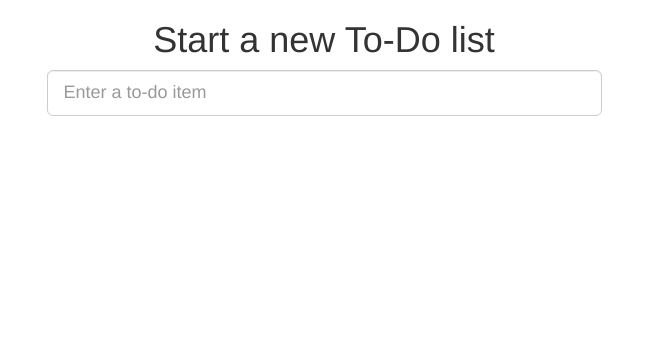
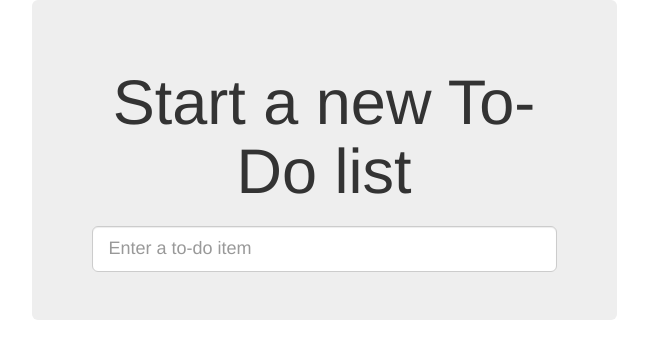
Before and after one commit to asselapathirana/tdddjango, a Django app: page / in a window 1280 px wide. Shown: the top 359 px of the page, without its empty margins (316-964 px from the left). Run offline with Django 3.2, Linux system fonts and the light colour scheme; some libraries are stand-ins or nearby versions.

Commit message:
fixed few mistakes (minor) on base.html

```diff
--- a/functional_tests/tests.py
+++ b/functional_tests/tests.py
@@ -7,7 +7,7 @@ from selenium.webdriver.common.keys import Keys
 class NewVisitorTest(StaticLiveServerTestCase): #
     def setUp(self):
         self.browser = webdriver.Firefox()
-        self.browser.implicitly_wait(3)
+        #self.browser.implicitly_wait(3)
     def tearDown(self):
         self.browser.refresh()
         self.browser.quit()
--- /dev/null
+++ b/lists/static/base.css
@@ -0,0 +1,3 @@
+#id_new_item {
+margin-top: 2ex;
+}
--- a/lists/templates/base.html
+++ b/lists/templates/base.html
@@ -4,11 +4,12 @@
 <title>To-Do lists</title>
 <meta name="viewport" content="width=device-width, initial-scale=1.0">
 <link href="/static/bootstrap/css/bootstrap.min.css" rel="stylesheet" media="screen">
+<link href="/static/base.css" rel="stylesheet" media="screen">
 </head>
 <body>
 <div class="container">
 <div class="row">
-<div class="col-md-6 col-md-offset-3" jumbotron>
+<div class="col-md-6 col-md-offset-3 jumbotron">
 <div class="text-center">
 <h1>{% block header_text %}{% endblock %}</h1>
 <form method="POST" action="{% block form_action %}{% endblock %}">
```
